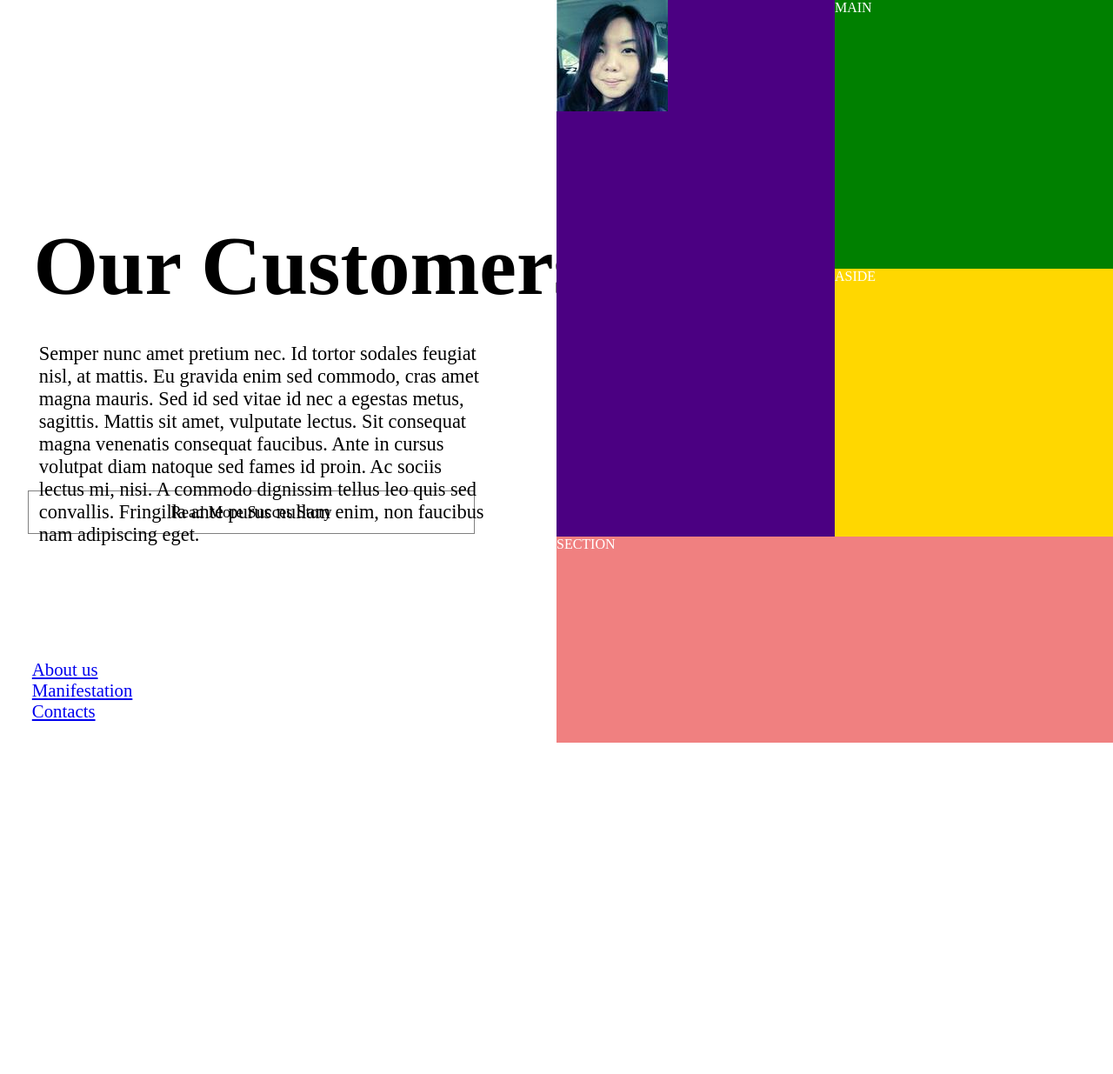
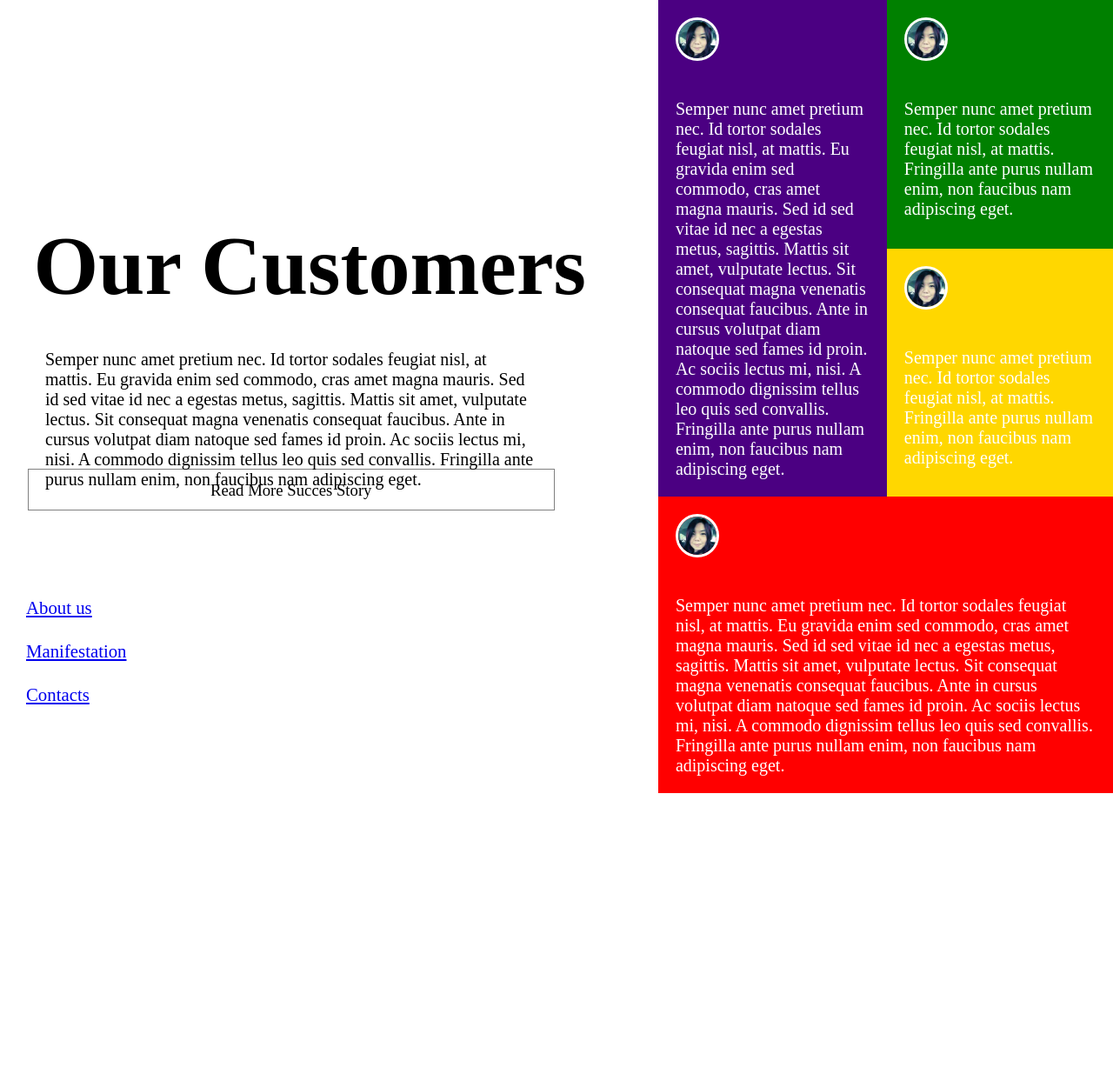
Before and after one commit to SecretDarker/lesson20, a plain HTML site: page index.html in a window 1280 px wide. Shown: the whole page at 87% size. After the commit the page ends 1006 px from the top, so only its background shows below. Drawn offline with Linux system fonts and the light colour scheme.

Commit message:
Add files via upload

```diff
--- a/index.html
+++ b/index.html
@@ -13,24 +13,40 @@
         <div class="block1">
             <div class="text1">Our Customers</div>
             <div class="text2">
-                <p>Semper nunc amet pretium nec. Id tortor sodales feugiat nisl, at mattis. Eu gravida enim sed commodo, cras amet magna mauris. Sed id sed vitae id nec a egestas metus, sagittis. Mattis sit amet, vulputate lectus. Sit consequat magna venenatis consequat faucibus. Ante in cursus volutpat diam natoque sed fames id proin. Ac sociis lectus mi, nisi. A commodo dignissim tellus leo quis sed convallis. Fringilla ante purus nullam enim, non faucibus nam adipiscing eget.</p>
+                <p>Semper nunc amet pretium nec. Id tortor sodales feugiat nisl, at mattis. Eu gravida enim sed commodo, cras amet magna mauris. Sed id sed vitae id nec a egestas metus, sagittis. Mattis sit amet, vulputate lectus. Sit consequat magna venenatis consequat faucibus. Ante in cursus volutpat diam natoque sed fames id proin. Ac sociis lectus mi, nisi. A commodo dignissim tellus leo quis sed convallis. Fringilla ante purus nullam enim, non faucibus nam adipiscing eget.<p>
             </div>
             <div class="button">
                 <h3>Read More Succes Story</h3>
             </div>
-            <div class="hrefki">
-                <a href="#">About us</a>
-                <a href="#">Manifestation</a>
-                <a href="#">Contacts</a>
+            <ul class="hrefki">
+                <li><a href="#">About us</a></li>
+                <li><a href="#">Manifestation</a></li>
+                <li><a href="#">Contacts</a></li>
+        </div>
+        <div class="block2">
+            <div>
+                <img src="./image.jpg" alt="" class="picture">
+            <p>Semper nunc amet pretium nec. Id tortor sodales feugiat nisl, at mattis. Eu gravida enim sed commodo, cras amet magna mauris. Sed id sed vitae id nec a egestas metus, sagittis. Mattis sit amet, vulputate lectus. Sit consequat magna venenatis consequat faucibus. Ante in cursus volutpat diam natoque sed fames id proin. Ac sociis lectus mi, nisi. A commodo dignissim tellus leo quis sed convallis. Fringilla ante purus nullam enim, non faucibus nam adipiscing eget.</p>
             </div>
         </div>
-        <div class="block2">
-            <div class="picture"></div>
-            <div class="txt">Semper nunc amet pretium nec. Id tortor sodales feugiat nisl, at mattis. Eu gravida enim sed commodo, cras amet magna mauris. Sed id sed vitae id nec a egestas metus, sagittis. Mattis sit amet, vulputate lectus. Sit consequat magna venenatis consequat faucibus. Ante in cursus volutpat diam natoque sed fames id proin. Ac sociis lectus mi, nisi. A commodo dignissim tellus leo quis sed convallis. Fringilla ante purus nullam enim, non faucibus nam adipiscing eget.</div>
+        <div class="block3">
+            <div>
+            <img src="./image.jpg" alt="" class="picture">
+            <p>Semper nunc amet pretium nec. Id tortor sodales feugiat nisl, at mattis. Fringilla ante purus nullam enim, non faucibus nam adipiscing eget.</p>
+            </div>
         </div>
-        <div class="block3">MAIN</div>
-        <div class="block4">ASIDE</div>
-        <div class="block5">SECTION</div>
+        <div class="block4">
+            <div>
+                <img src="./image.jpg" alt="" class="picture">
+            <p>Semper nunc amet pretium nec. Id tortor sodales feugiat nisl, at mattis. Fringilla ante purus nullam enim, non faucibus nam adipiscing eget.</p>
+            </div>
+        </div>
+        <div class="block5">
+            <div>
+            <img src="./image.jpg" alt="" class="picture">
+            <p>Semper nunc amet pretium nec. Id tortor sodales feugiat nisl, at mattis. Eu gravida enim sed commodo, cras amet magna mauris. Sed id sed vitae id nec a egestas metus, sagittis. Mattis sit amet, vulputate lectus. Sit consequat magna venenatis consequat faucibus. Ante in cursus volutpat diam natoque sed fames id proin. Ac sociis lectus mi, nisi. A commodo dignissim tellus leo quis sed convallis. Fringilla ante purus nullam enim, non faucibus nam adipiscing eget.</p>
+            </div>
+        </div>
     </div>
 
 </body>
--- a/style.css
+++ b/style.css
@@ -3,6 +3,7 @@
     padding: 0;
     width: 100%;
     height: 100%;
+    box-sizing: border-box;
 }
 .block1 {
     color: black;
@@ -22,6 +23,9 @@
     margin: 2em;
     height: 125px;
     width: 80%;
+}
+h6{
+    font-weight: 400;
     font-size: 1.4em;
 }
 .button{
@@ -38,19 +42,26 @@ h3{
     margin-top: 0.7em;
 }
 .hrefki{
-    width:20%;
-    float: left;
-    display: inline;
-    height: 5em;
-    padding: 1em;
-    margin-top: 8em;
+    height: 50px;
+    margin-top: 100px;
 }
 a{
     font-size: 1.3em;
-    padding: 1em;
+    padding: 30px;
 }
 .picture{
-    background: url("./image.jpg") no-repeat;
+    border: 3px solid white;
+    border-radius: 100%;
+    margin: 20px;
+    width: 50px;
+    height: 50px;
+}
+h5{
+    font-size: 20px;
+}
+p{
+    padding: 20px;
+    font-size: 20px;
 }
 .block2 {
     color: white;
@@ -70,13 +81,14 @@ a{
 .block5 {
     color: white;
     grid-area: text-red-bird;
-    background-color: lightcoral;
+    background-color: red;
 }
+
 .grid {
     display: grid;
     grid-template-areas:
         "our-costumers our-costumers text-fiol text-green"
         "our-costumers our-costumers text-fiol text-yellow"
         "our-costumers our-costumers text-red-bird text-red-bird";
-    grid-template-columns: repeat(auto-fit, minmax(120px, 1fr));
+    grid-template-columns: minmax(500px,2fr),minmax(200px,1fr),minmax(200px,1fr);
 }
```
